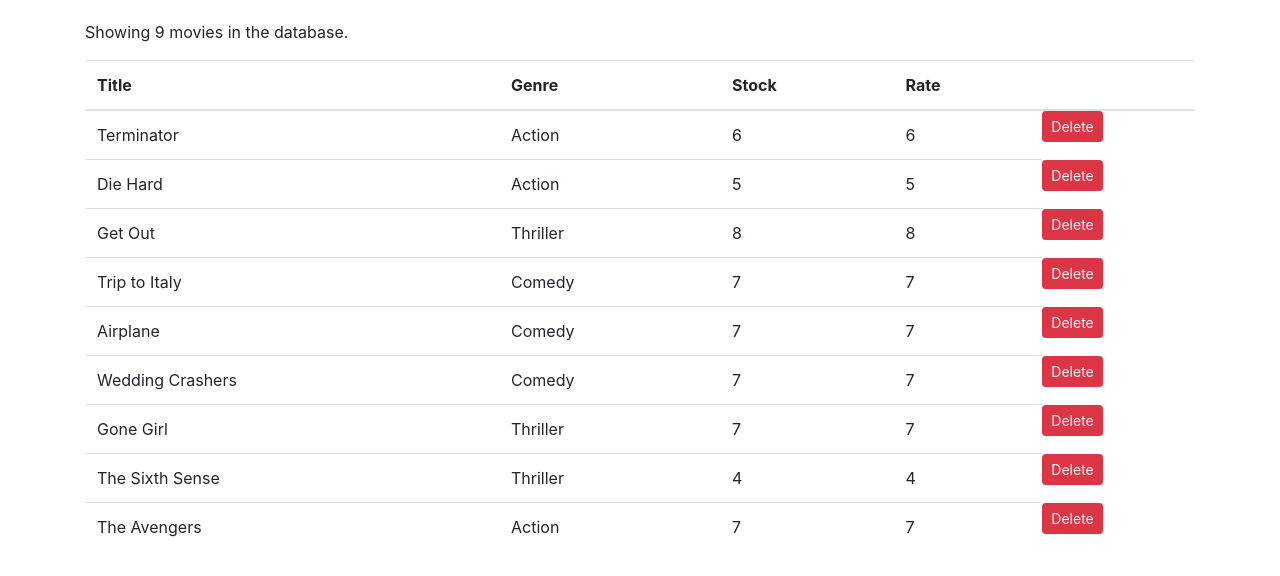
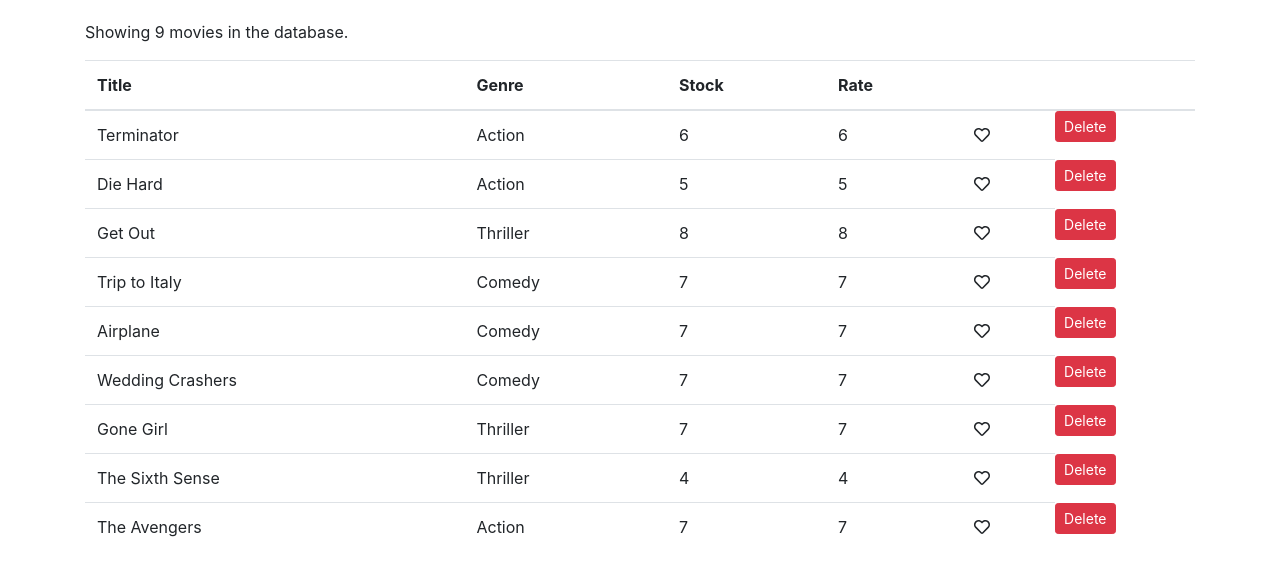
Before and after one commit to StevenVC-P/Videly, a React (Create React App) app: page / in a window 1280 px wide. Shown: the top 576 px of the page. Built offline with nearby package versions, Linux system fonts and the light colour scheme.

Commit message:
added like compenet and ability to change fill or unfilled

```diff
--- /dev/null
+++ b/src/components/common/like.jsx
@@ -0,0 +1,22 @@
+import React, { Component } from 'react';
+import { FontAwesomeIcon } from '@fortawesome/react-fontawesome'
+import { faHeart as faHeartRegular} from '@fortawesome/free-regular-svg-icons'
+import { faHeart as faHeartSolid} from '@fortawesome/free-solid-svg-icons'
+
+class Like extends Component {
+    render(){
+        let classes = {}
+        if (!this.props.liked) classes = faHeartRegular
+        else classes = faHeartSolid
+        return(
+            <FontAwesomeIcon
+                onClick={this.props.onClick}
+                style={{cursor: 'pointer'}}
+                icon={classes}
+            />
+        )
+    }
+
+}
+
+export default Like;
--- a/src/components/movies.jsx
+++ b/src/components/movies.jsx
@@ -1,5 +1,6 @@
 import React, { Component } from "react";
 import { getMovies } from "../services/fakeMovieService.js";
+import Like from "./common/like.jsx";
 
 class Movies extends Component {
     state = {
@@ -10,6 +11,14 @@
         console.log(movie)
         const movies = this.state.movies.filter(m => m._id !== movie._id)
         this.setState({movies})
+    }
+
+    handleLike = movie => {
+        const movies = [...this.state.movies];
+        const index = movies.indexOf(movie);
+        movies[index] = {...movies[index]};
+        movies[index].liked = !movies[index].liked;
+        this.setState({movies});
     }
 
     render(){
@@ -29,6 +38,7 @@
                             <th>Stock</th>
                             <th>Rate</th>
                             <th />
+                            <th />
                         </tr>
                     </thead>
                     <tbody>
@@ -38,6 +48,7 @@
                             <td>{movie.genre.name}</td>
                             <td>{movie.numberInStock}</td>
                             <td>{movie.numberInStock}</td>
+                            <td><Like liked={movie.liked} onClick={() => this.handleLike(movie)} /></td>
                             <button className = "btn btn-danger btn-sm"
                             onClick={() => this.handleDelete(movie)}>Delete</button>
                         </tr>
```
Also changed, not shown: package.json (+7 -1 lines), 1 other file (tests, documents, lock files or other folders).
